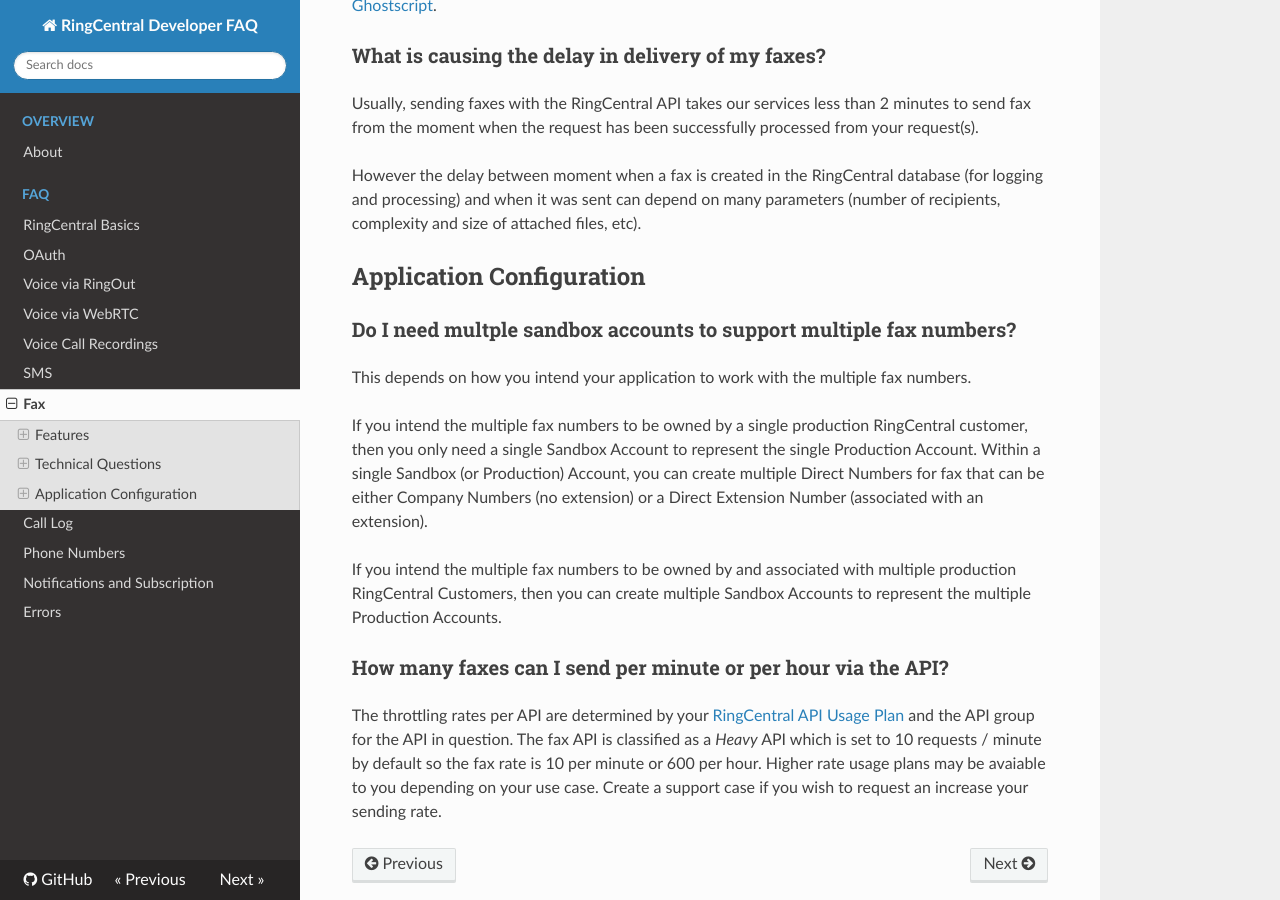
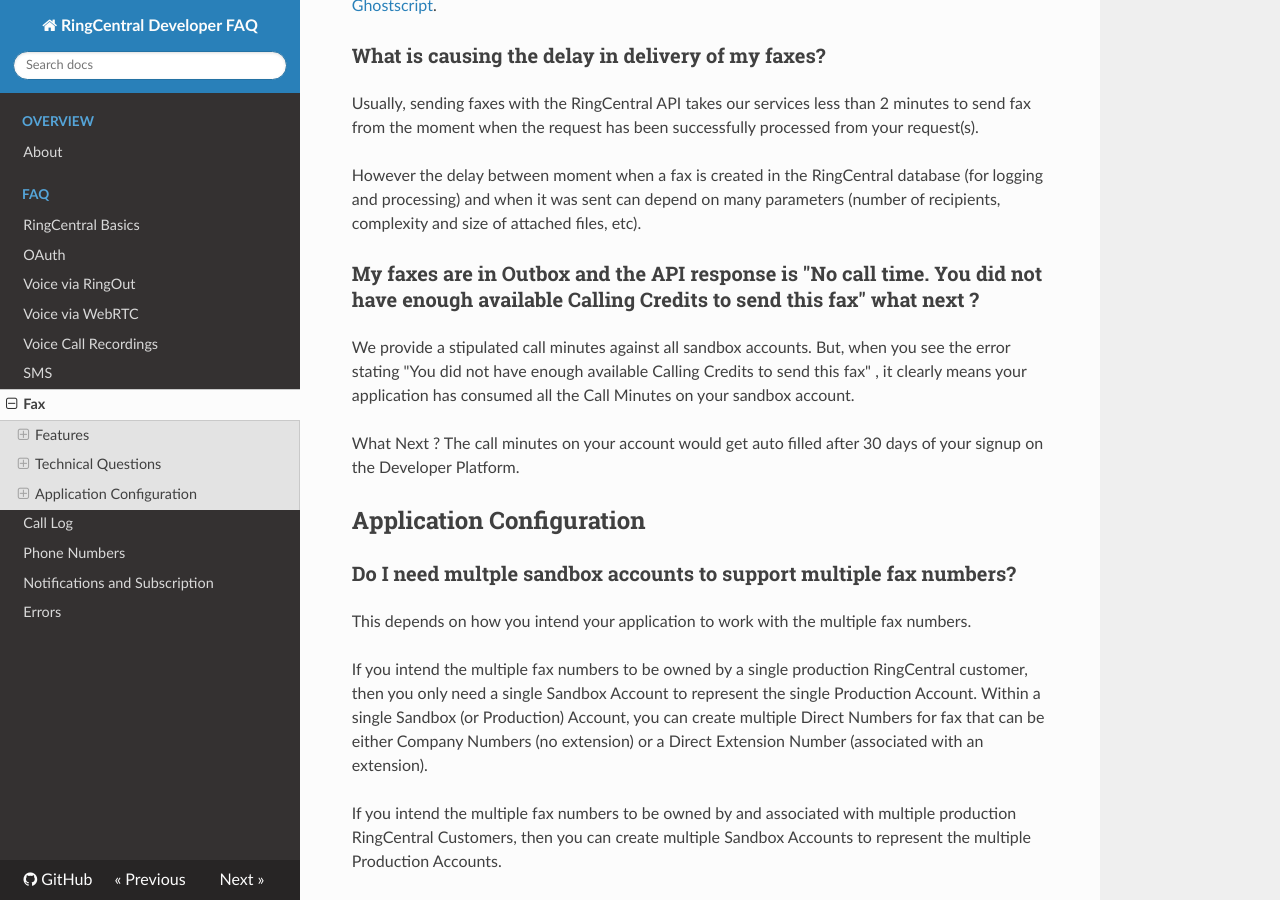
Before and after one commit to ringcentral/ringcentral-faq, an MkDocs documentation site: the page built from docs/fax.md, in a window 1280 px wide and 900 px high, scrolled down 2532 px. Built offline with MkDocs 1.6.1, drawn with Linux system fonts in a browser that asks for light colours; nearby versions of some CDN libraries; old or Windows-style settings are respelled for this version of MkDocs.

Commit message:
Update: Fax FAQ - You did not have enough available Calling Credits to send this fax

```diff
--- a/docs/fax.md
+++ b/docs/fax.md
@@ -68,6 +68,14 @@
 
 However the delay between moment when a fax is created in the RingCentral database (for logging and processing) and when it was sent can depend on many parameters (number of recipients, complexity and size of attached files, etc).
 
+### My faxes are in Outbox and the API response is "No call time. You did not have enough available Calling Credits to send this fax"  what next ?
+
+We provide a stipulated call minutes against all sandbox accounts. But, when you see the error stating "You did not have enough available Calling Credits to send this fax" , it clearly means your application has consumed all the Call Minutes on your sandbox account.
+
+What Next ?
+The call minutes on your account would get auto filled after 30 days of your signup on the Developer Platform.
+
+
 ## Application Configuration
 
 ### Do I need multple sandbox accounts to support multiple fax numbers?
```
